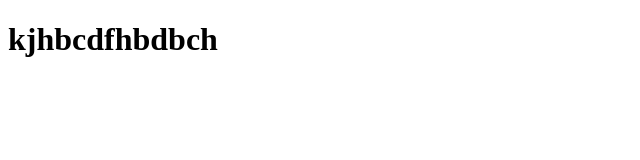
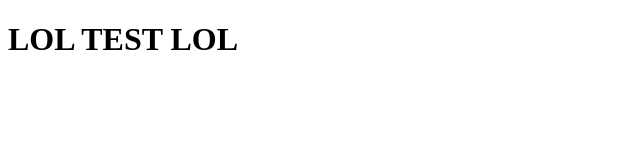
Before and after one commit to Mars-00/sdto1, a plain HTML site: page index.html in a window 1280 px wide. Shown: the whole page, without its empty margins (0-640 px from the left). Drawn offline with Linux system fonts and the light colour scheme.

Commit message:
Update index.html

```diff
--- a/index.html
+++ b/index.html
@@ -7,8 +7,6 @@
     <title>Document</title>
 </head>
 <body>
-    <h1>kjhbcdfhbdbch</h1>
-
-    <script src="main.js"></script>
+    <h1>LOL TEST LOL</h1>
 </body>
 </html>
```
